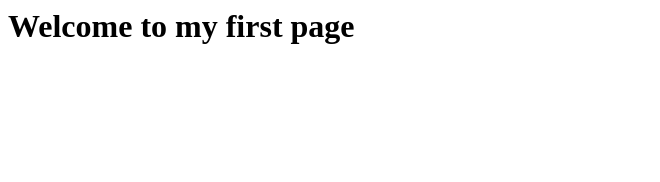
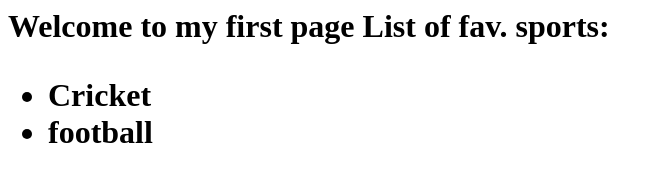
Before and after one commit to YashMaheshwari1267/Test, a plain HTML site: page index.html in a window 1280 px wide. Shown: the whole page, without its empty margins (0-660 px from the left). Drawn offline with Linux system fonts and the light colour scheme.

Commit message:
list of fav sports added

```diff
--- a/index.html
+++ b/index.html
@@ -1,5 +1,10 @@
 <html>
 	<body>
 		<h1>Welcome to my first page
+			List of fav. sports:
+			<ul>
+				<li>Cricket</li>
+				<li>football</li>
+			</ul>
 	</body>
 </html>
```
